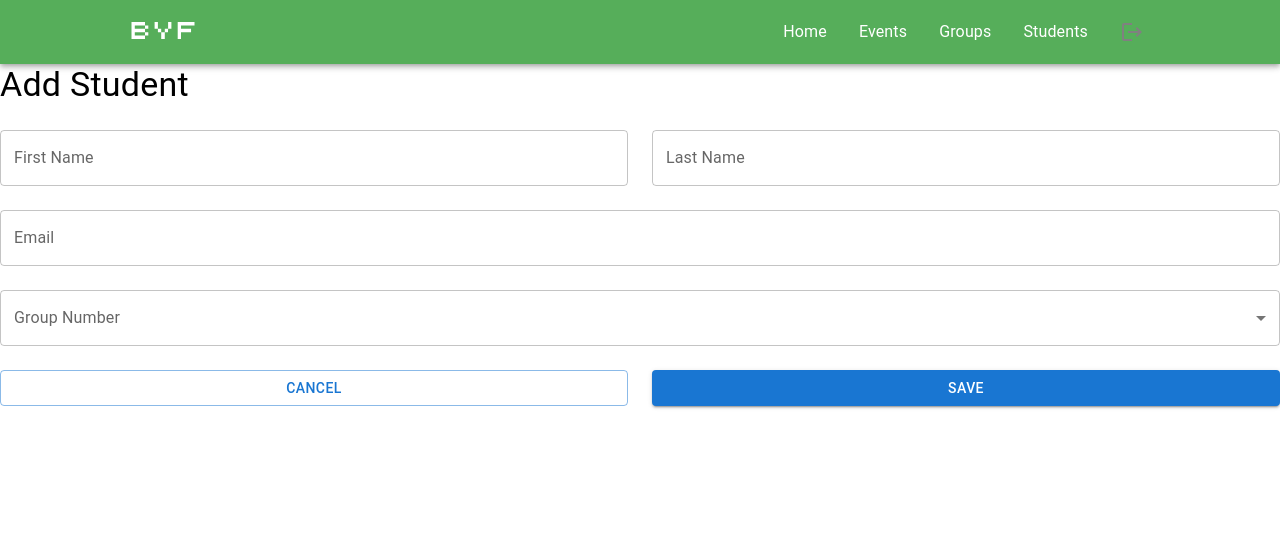
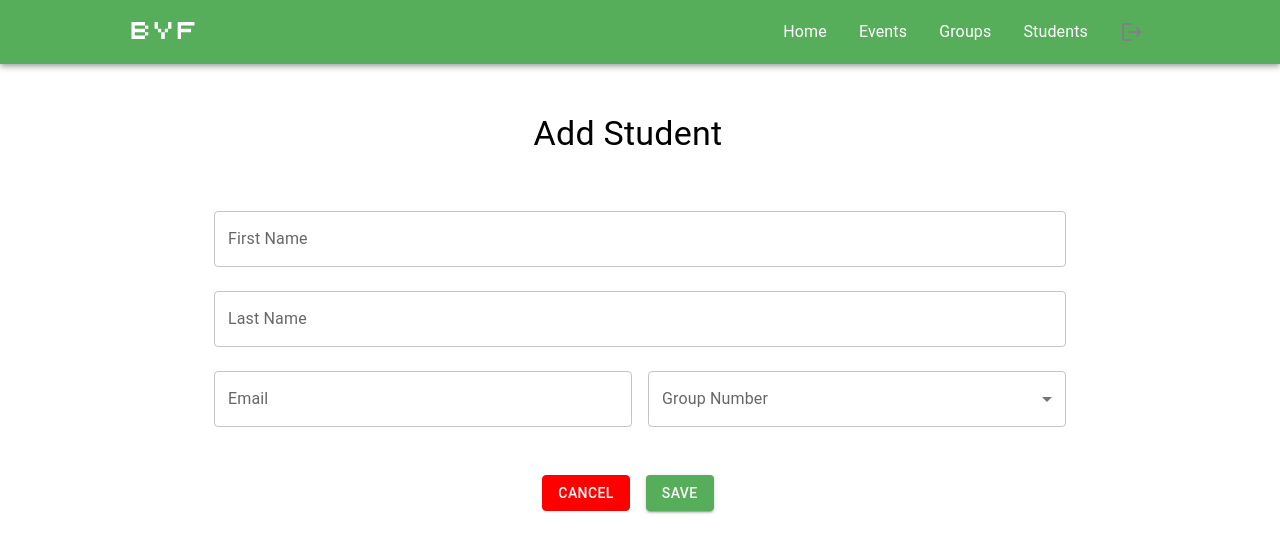
Before and after one commit to nurlanimamali95/BookYourFuture, a React app in the folder client/: page /addStudent in a window 1280 px wide. Shown: the top 552 px of the page. Built offline with nearby package versions, Linux system fonts and the light colour scheme.

Commit message:
add-student page upd

```diff
--- a/client/src/pages/Admin/AddStudentPage.js
+++ b/client/src/pages/Admin/AddStudentPage.js
@@ -8,6 +8,9 @@ import {
   InputLabel,
   Typography,
   Grid,
+  Container,
+  Stack,
+  Box,
 } from "@mui/material";
 
 const AddStudentPage = () => {
@@ -16,21 +19,49 @@ const AddStudentPage = () => {
   const [email, setEmail] = useState("");
   const [groupNumber, setGroupNumber] = useState("");
 
-  const handleSave = () => {
-    // Handle saving the student data here
-    // console.log("Student data:", { firstName, lastName, email, groupNumber });
+  // const handleSave = () => {
+  //   // Handle saving the student data here
+  //   // eslint-disable-next-line no-console
+  //   // console.log("Student data:", { firstName, lastName, email, groupNumber });
+  // };
+
+  // const handleCancel = () => {
+  //   // Handle cancel action (e.g., navigate back to the student list)
+  // };
+  const buttonStyle = {
+    backgroundColor: "#56ae5a",
+    color: "white",
+    "&:hover": {
+      backgroundColor: "white",
+      color: "#56ae5a",
+      border: "1px solid #56ae5a",
+    },
   };
 
-  const handleCancel = () => {
-    // Handle cancel action (e.g., navigate back to the student list)
+  const cancelButtonStyle = {
+    backgroundColor: "red",
+    color: "white",
+    border: "1px solid red", // Add border style
+    "&:hover": {
+      backgroundColor: "white",
+      color: "red",
+      border: "1px solid red", // Border style on hover
+    },
   };
 
   return (
+    <Container maxWidth="md" sx={{ marginTop: "25px" }}>
       <Grid container spacing={3}>
+        <Box sx={{ flexGrow: 1 }}>
+          <Typography
+            variant="h4"
+            component="h2"
+            sx={{ mb: 4, mt: 6, textAlign: "center" }}
+          >
+            Add Student
+          </Typography>
+        </Box>
         <Grid item xs={12}>
-        <Typography variant="h4">Add Student</Typography>
-      </Grid>
-      <Grid item xs={6}>
           <TextField
             label="First Name"
             fullWidth
@@ -38,7 +69,7 @@ const AddStudentPage = () => {
             onChange={(e) => setFirstName(e.target.value)}
           />
         </Grid>
-      <Grid item xs={6}>
+        <Grid item xs={12}>
           <TextField
             label="Last Name"
             fullWidth
@@ -47,14 +78,13 @@ const AddStudentPage = () => {
           />
         </Grid>
         <Grid item xs={12}>
+          <Stack direction="row" spacing={2}>
             <TextField
               label="Email"
               fullWidth
               value={email}
               onChange={(e) => setEmail(e.target.value)}
             />
-      </Grid>
-      <Grid item xs={12}>
             <FormControl fullWidth>
               <InputLabel>Group Number</InputLabel>
               <Select
@@ -67,23 +97,27 @@ const AddStudentPage = () => {
                 <MenuItem value={46}>46</MenuItem>
               </Select>
             </FormControl>
+          </Stack>
         </Grid>
-      <Grid item xs={6}>
-        <Button variant="outlined" fullWidth onClick={handleCancel}>
+        <Grid item xs={6} sx={{ justifyContent: "center" }}></Grid>
+        <Grid container justifyContent="center">
+          <Stack
+            direction="row"
+            justifyContent="center"
+            spacing={2}
+            mt={3}
+            sx={{ display: "flex", justifyContent: "center" }}
+          >
+            <Button variant="outlined" sx={cancelButtonStyle}>
               Cancel
             </Button>
-      </Grid>
-      <Grid item xs={6}>
-        <Button
-          variant="contained"
-          color="primary"
-          fullWidth
-          onClick={handleSave}
-        >
+            <Button variant="contained" color="primary" sx={buttonStyle}>
               Save
             </Button>
+          </Stack>
         </Grid>
       </Grid>
+    </Container>
   );
 };
 
```
Lines whose indentation alone changed are shown as unchanged.
